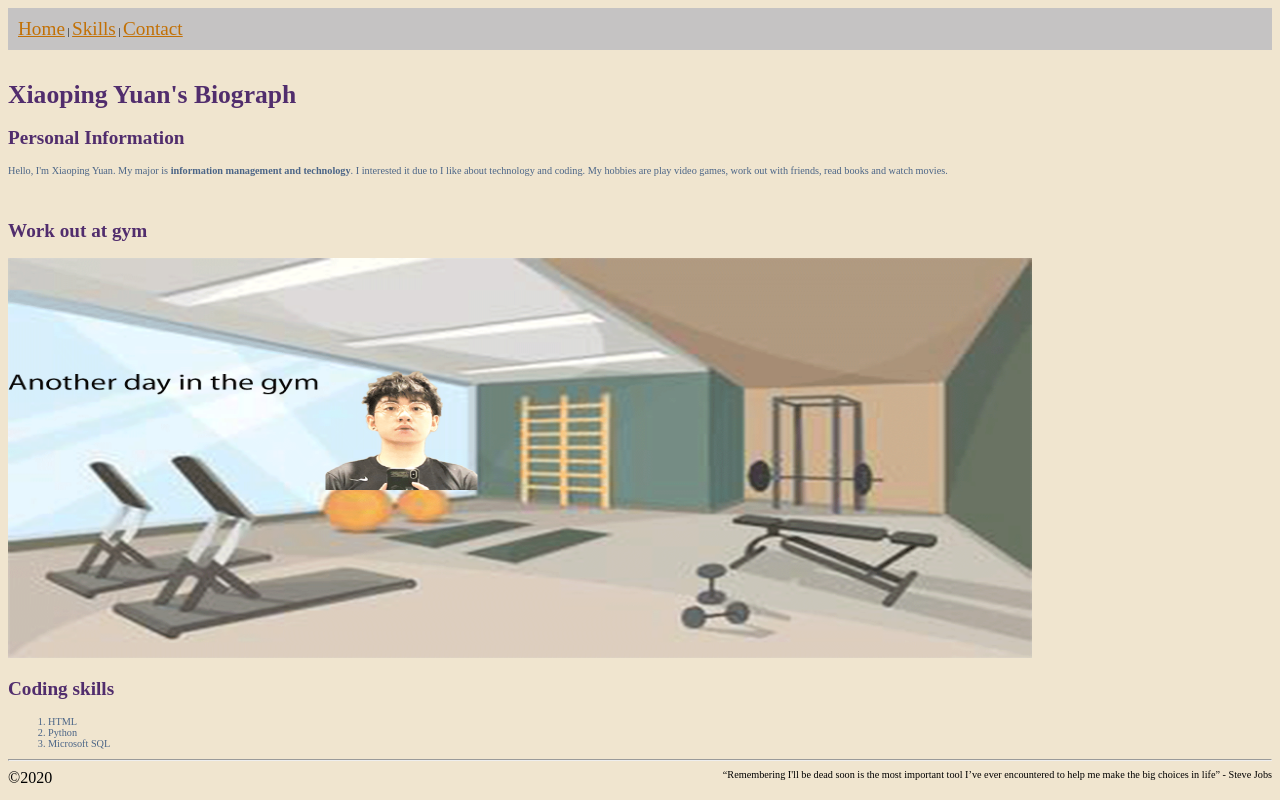
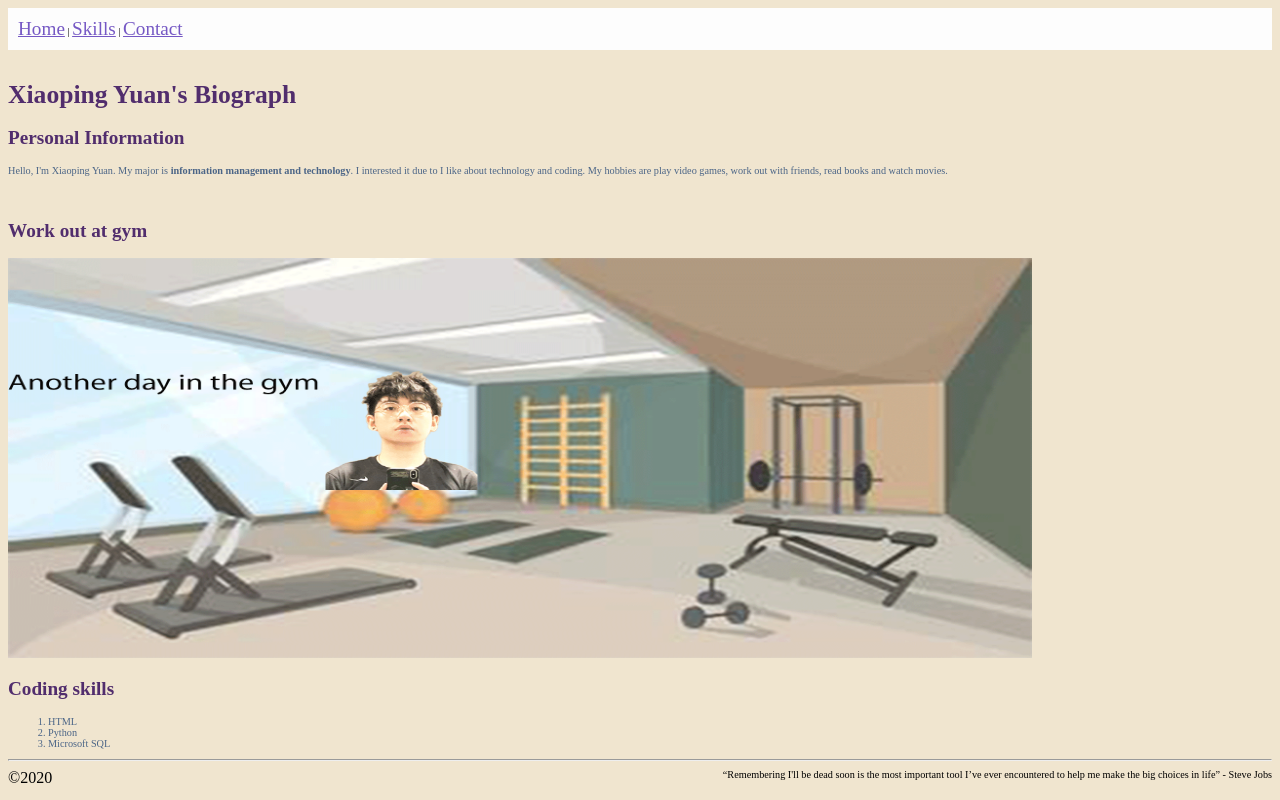
Before and after one commit to jasonyxp/ist263, a plain HTML site: page lab11/index.html in a window 1280 px wide. Drawn offline with Linux system fonts and the light colour scheme.

Commit message:
new color lab 11

```diff
--- a/lab11/styles.css
+++ b/lab11/styles.css
@@ -21,13 +21,13 @@ p , ol, li, nav, a, div {
 }
 
 nav {
-    background-color: #c5c3c3;
+    background-color: #fdfdfd;
     padding: 10px;
     margin-bottom: 30px;
 }
 nav a {
     font-size: 1.5vw;
-    color: #c27005;
+    color: #2f03a7a8;
 }
 nav a:hover {
     background-color: #FFF338;
```
